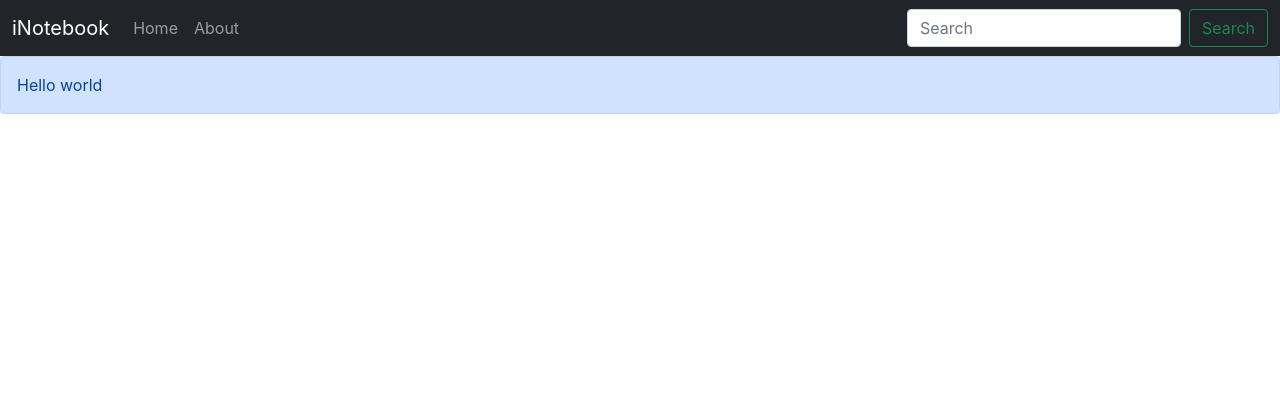
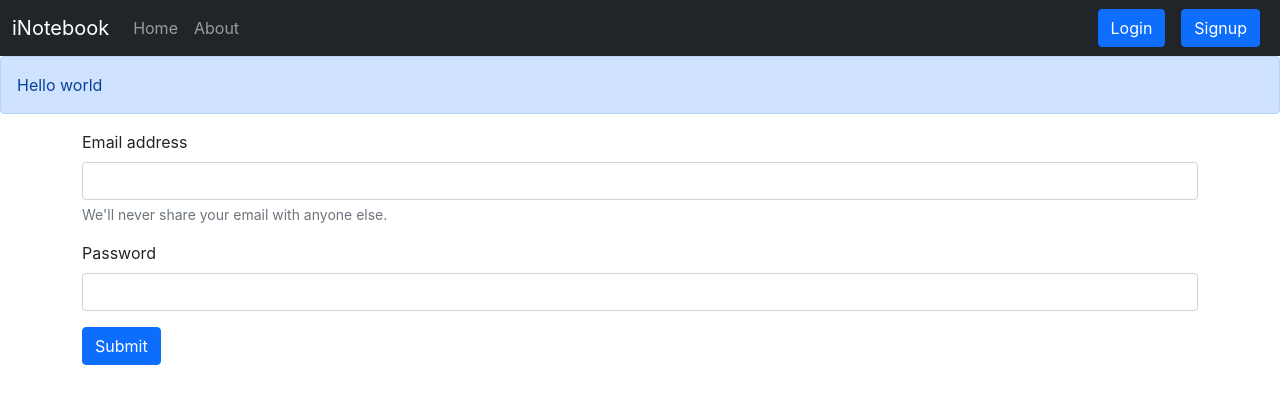
Before and after one commit to Rahul-Palahwat/iNotebook_Client, a React (Create React App) app: page /login in a window 1280 px wide. Shown: the top 404 px of the page. Built offline with nearby package versions, Linux system fonts and the light colour scheme.

Commit message:
Lect 69 Adding login components

```diff
--- a/src/App.js
+++ b/src/App.js
@@ -5,6 +5,8 @@
 import About from "./components/About";
 import NoteState from "./context/notes/NoteState";
 import Alert from "./components/Alert";
+import Login from "./components/Login";
+import Signup from "./components/Signup";
 
 function App() {
   return (
@@ -16,6 +18,8 @@
           <div className="container">
             <Routes>
               <Route exact path="/" element={<Home />}></Route>
+              <Route exact path="/login" element={<Login />}></Route>
+              <Route exact path="/signup" element={<Signup />}></Route>
               <Route exact path="/about" element={<About />}></Route>
             </Routes>
           </div>
--- /dev/null
+++ b/src/components/Login.js
@@ -0,0 +1,63 @@
+import React, { useState } from 'react'
+import { useNavigate } from 'react-router-dom';
+
+export default function Login() {
+
+    let navigate= useNavigate();
+
+
+    const [credentials, setCredentials]=useState({
+        email:"",
+        password:""
+    });
+
+
+
+    // three dot ka matlab sepearator ka use kr rhe h
+      // jo bhi name ki value h woh target ke brabar ho jaye
+      const onChange=(e)=>{
+        setCredentials({
+          ...credentials,[e.target.name]: e.target.value
+        })
+      }
+
+
+    const handleSubmit=async (e)=>{
+        e.preventDefault();
+        const response = await fetch(`http://localhost:8000/api/auth/login`, {
+          method: 'POST',
+          headers: {
+            'Content-Type': 'application/json'
+          },
+          body: JSON.stringify({email: credentials.email,password: credentials.password})
+        });
+        const json=await response.json();
+        console.log(json);
+        if(json.success){
+            //save the auth token and redirect
+            localStorage.setItem('token',json.authtoken);
+            navigate("/");
+
+        }else{
+            alert("Invalid credentials");
+        }
+
+    }
+  return (
+    <>
+    <form onSubmit={handleSubmit}>
+  <div className="mb-3">
+    <label htmlFor="email" className="form-label">Email address</label>
+    <input type="email" className="form-control" id="email" name="email" aria-describedby="emailHelp" value={credentials.email} onChange={onChange}/>
+    <div id="emailHelp" className="form-text">We'll never share your email with anyone else.</div>
+  </div>
+  <div className="mb-3">
+    <label htmlFor="password" className="form-label">Password</label>
+    <input type="password" className="form-control" id="password" name="password" value={credentials.password} onChange={onChange}/>
+  </div>
+
+  <button type="submit" className="btn btn-primary" >Submit</button>
+</form>
+    </>
+  )
+}
--- a/src/components/Navbar.js
+++ b/src/components/Navbar.js
@@ -37,15 +37,14 @@
               </li>
             </ul>
             <form className="d-flex">
-              <input
-                className="form-control me-2"
-                type="search"
-                placeholder="Search"
-                aria-label="Search"
-              />
-              <button className="btn btn-outline-success" type="submit">
-                Search
-              </button>
+
+              <Link className="btn btn-primary mx-2" to="/login" role="button">
+                Login
+              </Link>
+              <Link className="btn btn-primary mx-2" to="/signup" role="button">
+                Signup
+              </Link>
+
             </form>
           </div>
         </div>
--- /dev/null
+++ b/src/components/Signup.js
@@ -0,0 +1,9 @@
+import React from 'react'
+
+export default function Signup() {
+  return (
+    <div>
+      I am signup
+    </div>
+  )
+}
```
Also changed, not shown: 1 other file (tests, documents, lock files or other folders).
